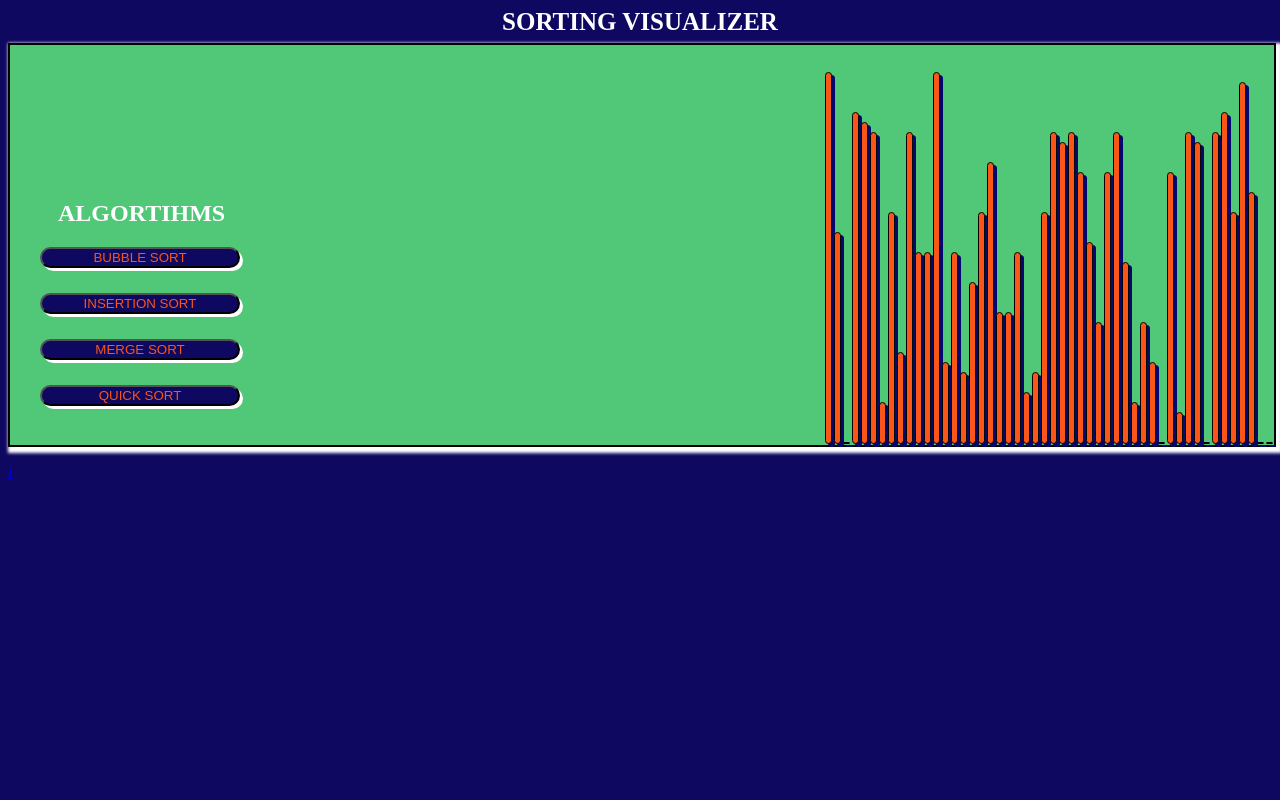
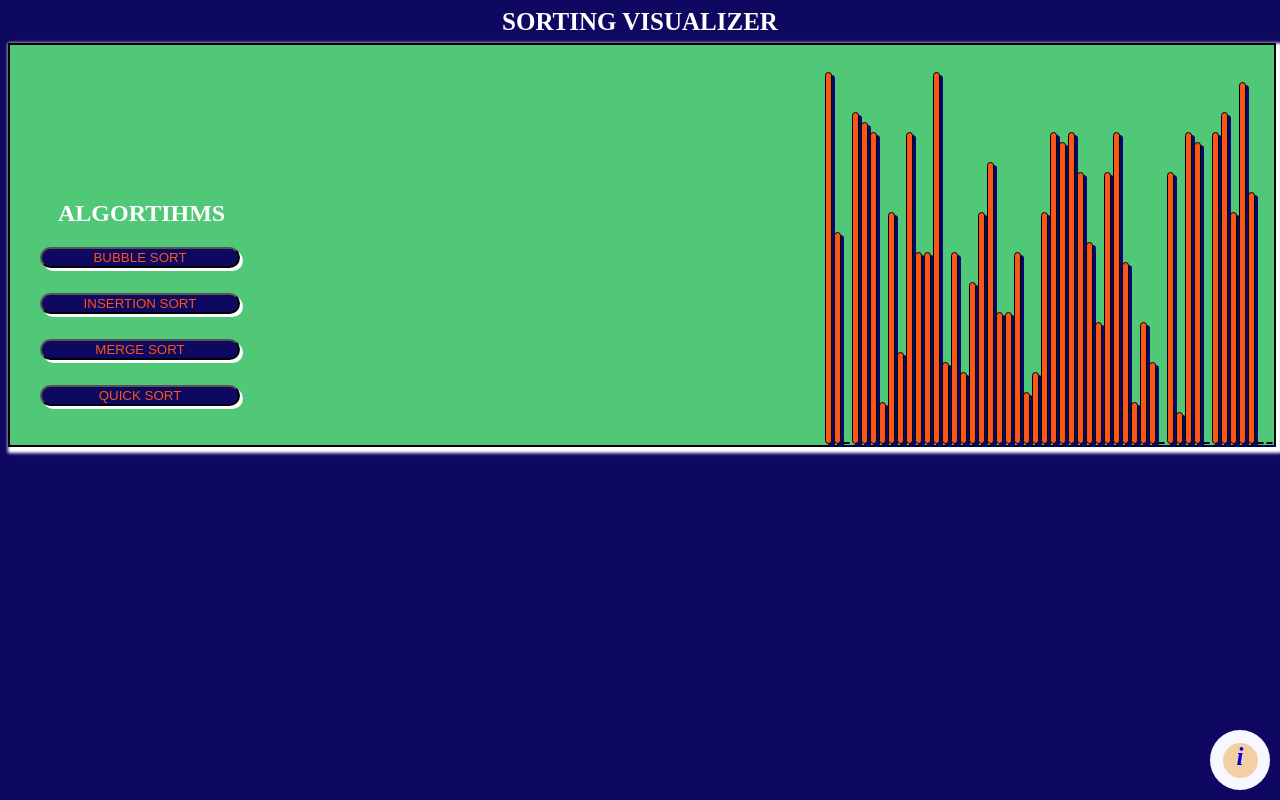
Before and after one commit to Aadarsh032/SORTING-ALGORITHM-VISUALIZER, a plain HTML site: page index.html in a window 1280 px wide. Drawn offline with Linux system fonts and the light colour scheme.

Commit message:
Update style.css

```diff
--- a/style.css
+++ b/style.css
@@ -86,3 +86,29 @@ h1{
     border-radius: 25px;
     color: rgb(251, 85, 24);
 }
+
+#ibutton
+{
+    position: fixed;
+    bottom: 10px;
+    right: 10px;
+    padding: 10px;
+    height: 40px;
+    width: 40px;
+    border-radius: 50%;
+    display: flex;
+    justify-content: center;
+    align-items: center;
+    background-color: #F7F7FF;
+
+}
+#insideibutton
+{
+    background-color: #F2D0A4;
+    height: 35px;
+    width: 35px;
+    border-radius: 50%;
+    font-size: 25px;
+    text-align: center;
+    font-weight: bolder;
+}
```
